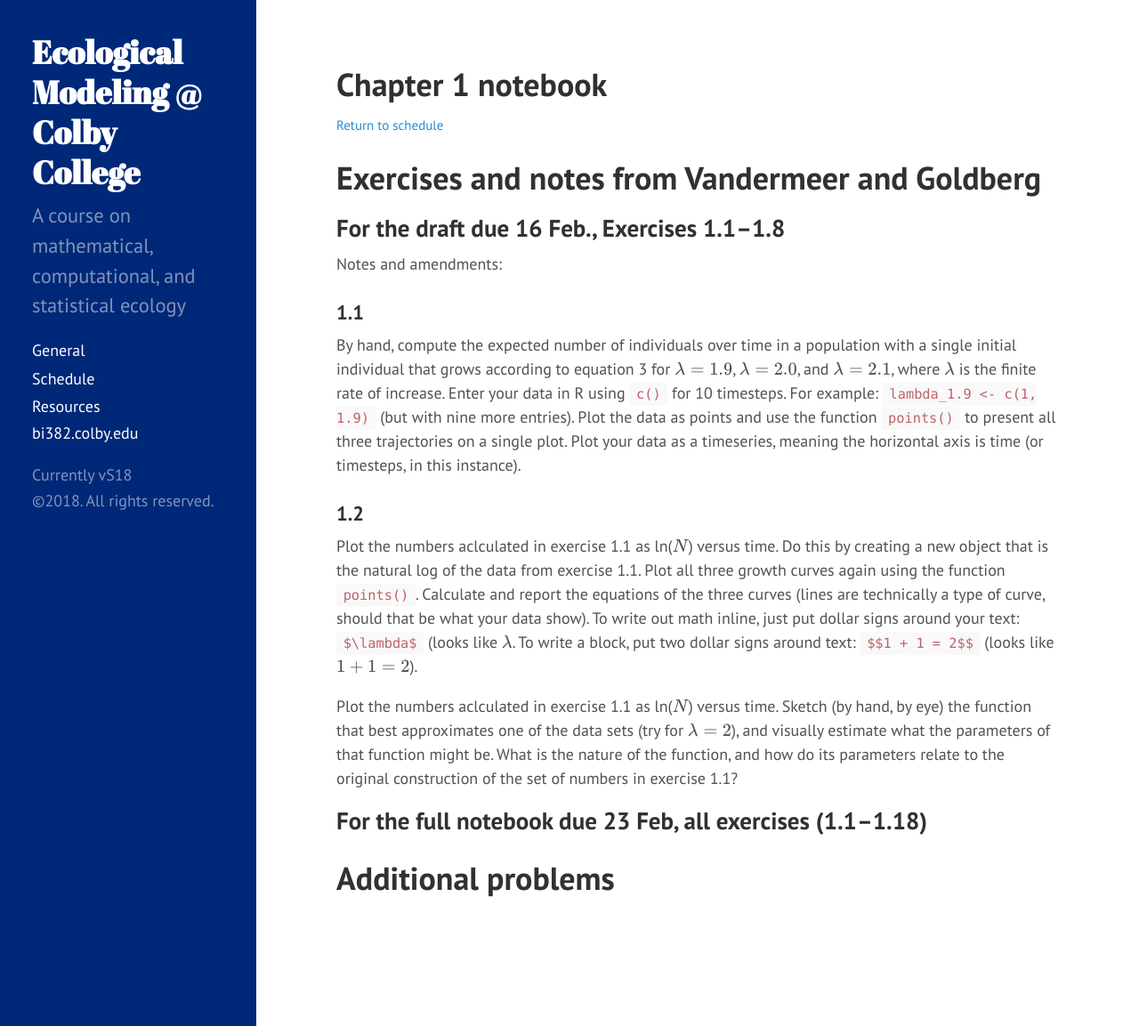
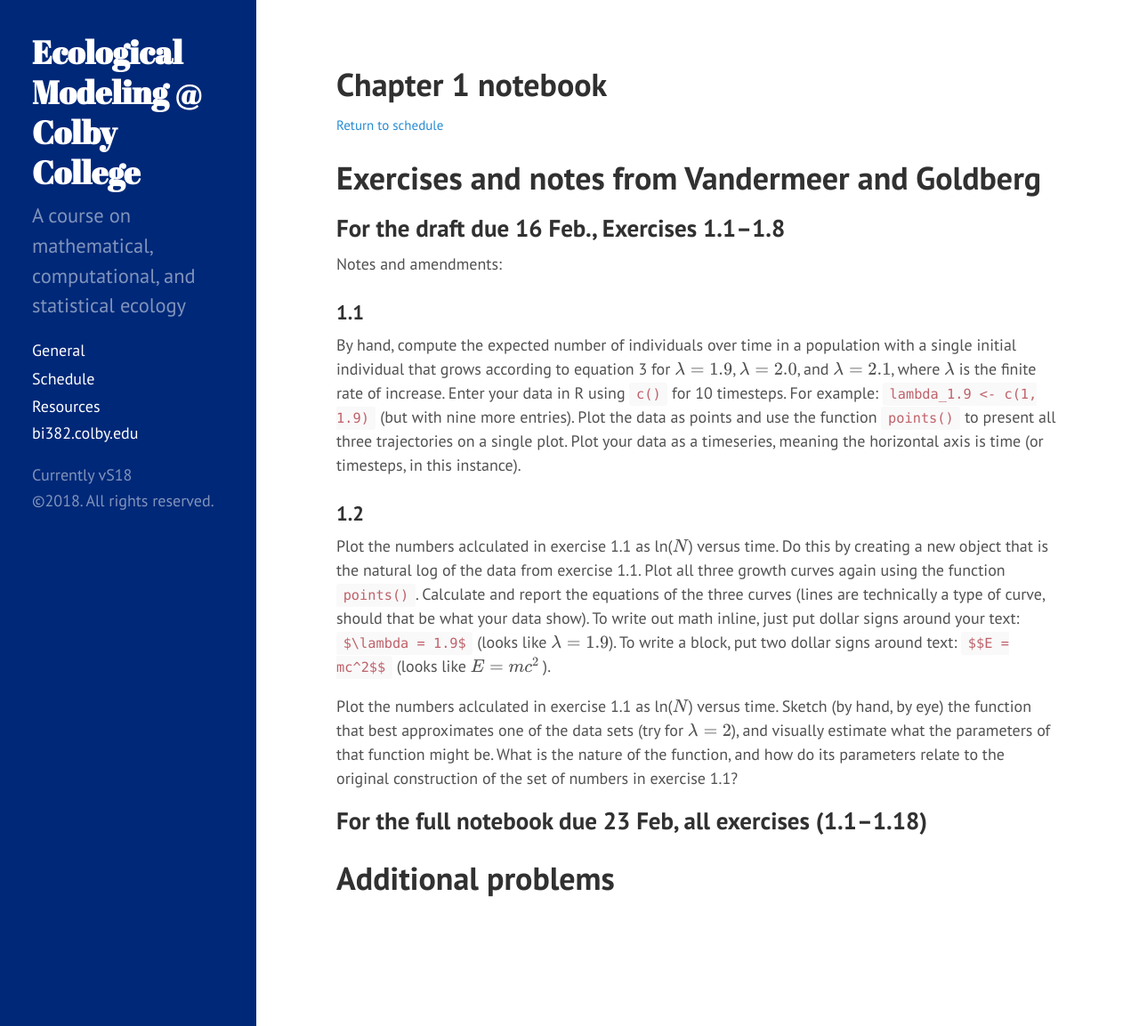
Before and after one commit to ColbyEcology/BI382_2018_Spring, a Jekyll site: the page built from Assignments/Notebooks/Ch1_Notebook.md, in a window 1280 px wide and 1153 px high. Shown: the whole window at 89% size. Built offline with Jekyll 4.4.1, drawn with Linux system fonts in a browser that asks for light colours; formulas are drawn with MathJax 3.

Commit message:
latex code block

```diff
--- a/Assignments/Notebooks/Ch1_Notebook.md
+++ b/Assignments/Notebooks/Ch1_Notebook.md
@@ -11,7 +11,11 @@
 By hand, compute the expected number of individuals over time in a population with a single initial individual that grows according to equation 3 for $\lambda = 1.9$, $\lambda = 2.0$, and $\lambda = 2.1$, where $\lambda$ is the finite rate of increase. Enter your data in R using `c()` for 10 timesteps. For example: `lambda_1.9 <- c(1, 1.9)` (but with nine more entries). Plot the data as points and use the function `points()` to present all three trajectories on a single plot. Plot your data as a timeseries, meaning the horizontal axis is time (or timesteps, in this instance).
 
 ### 1.2
-Plot the numbers aclculated in exercise 1.1 as ln($N$) versus time. Do this by creating a new object that is the natural log of the data from exercise 1.1. Plot all three growth curves again using the function `points()`. Calculate and report the equations of the three curves (lines are technically a type of curve, should that be what your data show). To write out math inline, just put dollar signs around your text: `$\lambda$` (looks like $\lambda$. To write a block, put two dollar signs around text: `$$1 + 1 = 2$$` (looks like $$ 1 + 1 = 2$$).
+Plot the numbers aclculated in exercise 1.1 as ln($N$) versus time. Do this by creating a new object that is the natural log of the data from exercise 1.1. Plot all three growth curves again using the function `points()`. Calculate and report the equations of the three curves (lines are technically a type of curve, should that be what your data show). To write out math inline, just put dollar signs around your text: `$\lambda = 1.9$` (looks like $\lambda = 1.9$). To write a block, put two dollar signs around text:
+`$$E = mc^2$$`
+(looks like
+$$E = mc^2$$
+).
 
 Plot the numbers aclculated in exercise 1.1 as ln($N$) versus time. Sketch (by hand, by eye) the function that best approximates one of the data sets (try for $\lambda = 2$), and visually estimate what the parameters of that function might be. What is the nature of the function, and how do its parameters relate to the original construction of the set of numbers in exercise 1.1?
 
```
